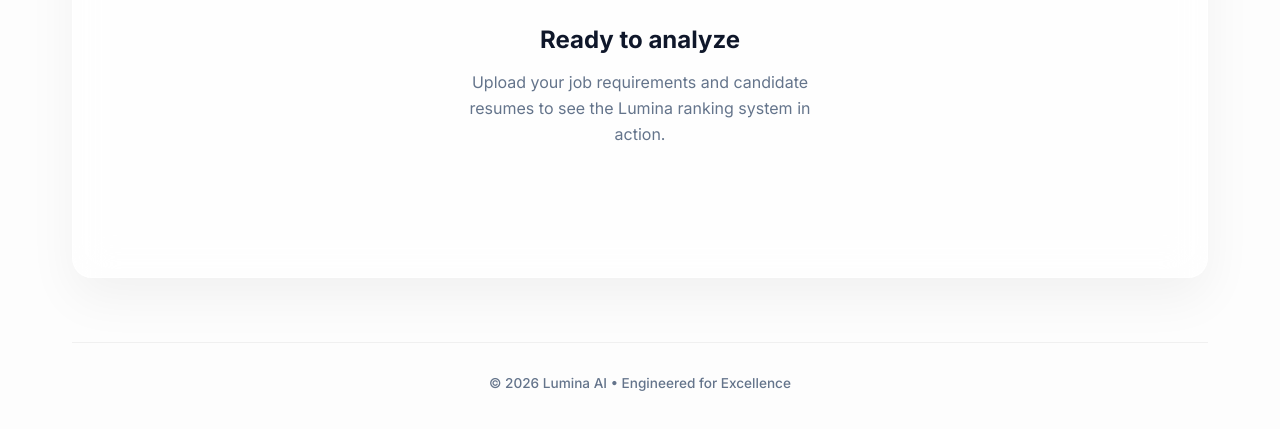
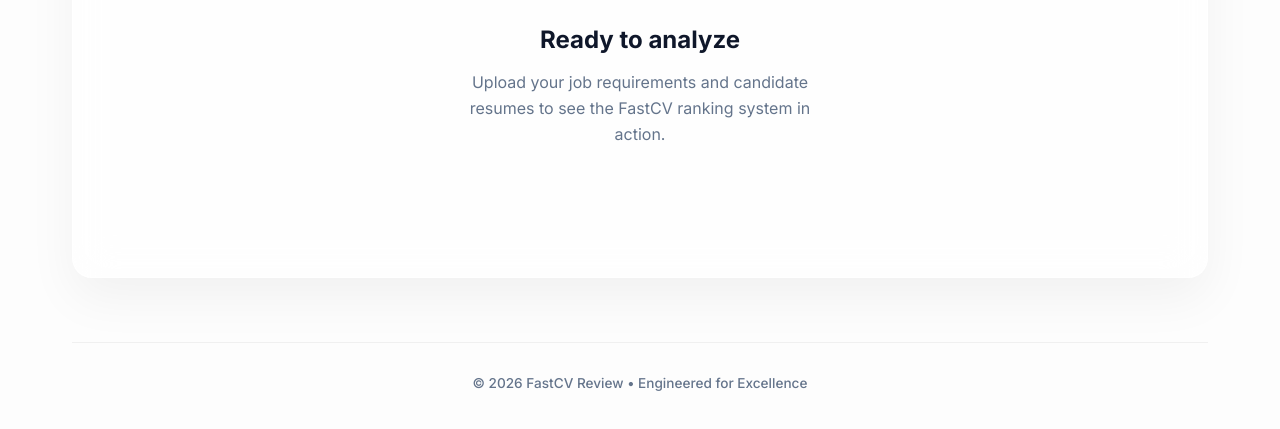
Before and after one commit to AbishekNigal/FastCV-Review, a React (Vite) app in the folder frontend/: page / in a window 1280 px wide. Shown: the part 1158-1587 px from the top of the page. Built offline with nearby package versions, Linux system fonts and the light colour scheme.

Commit message:
update api url to production

```diff
--- a/frontend/src/App.tsx
+++ b/frontend/src/App.tsx
@@ -3,7 +3,7 @@ import './App.css'
 import UploadSection from './components/UploadSection'
 import ResultsDisplay from './components/ResultsDisplay'
 import type { EvaluationResponse } from './types/evaluation'
-import { Sparkles, Briefcase, Users } from 'lucide-react'
+import { Users, Briefcase } from 'lucide-react';
 
 function App() {
   const [results, setResults] = useState<EvaluationResponse[]>([])
@@ -21,7 +21,7 @@ function App() {
     })
 
     try {
-      const response = await fetch('http://localhost:8000/evaluate', {
+      const response = await fetch('https://fastcv-review.onrender.com/evaluate', {
         method: 'POST',
         body: formData,
       })
@@ -86,7 +86,7 @@ function App() {
                 </div>
                 <h3 style={{ color: 'var(--text-primary)', marginBottom: '1rem', fontSize: '1.5rem', fontWeight: 700 }}>Ready to analyze</h3>
                 <p style={{ color: 'var(--text-secondary)', maxWidth: '350px', lineHeight: 1.6 }}>
-                  Upload your job requirements and candidate resumes to see the Lumina ranking system in action.
+                  Upload your job requirements and candidate resumes to see the FastCV ranking system in action.
                 </p>
               </div>
             )}
@@ -96,7 +96,7 @@ function App() {
         </main>
 
         <footer style={{ marginTop: '4rem', textAlign: 'center', padding: '2rem', color: 'var(--text-secondary)', fontSize: '0.85rem', borderTop: '1px solid rgba(0,0,0,0.05)' }}>
-          <p style={{ fontWeight: 500 }}>&copy; 2026 Lumina AI • Engineered for Excellence</p>
+          <p style={{ fontWeight: 500 }}>&copy; 2026 FastCV Review • Engineered for Excellence</p>
         </footer>
       </div>
     </>
```
